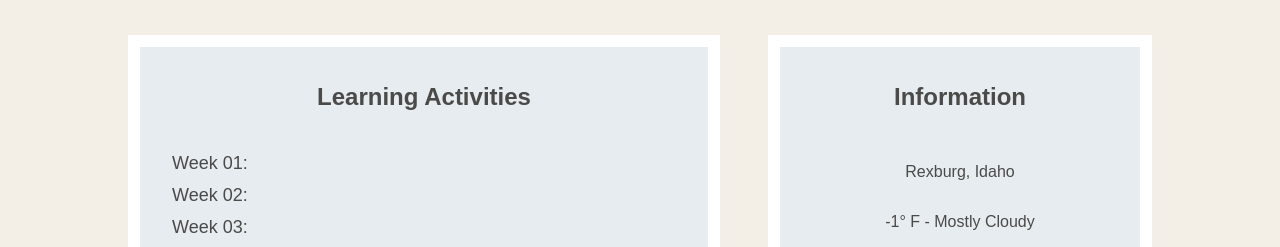
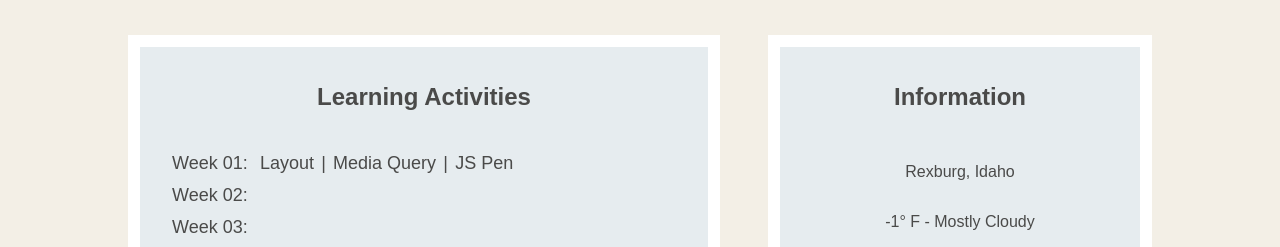
Before and after one commit to vbisso/wdd230, a plain HTML site: page index.html in a window 1280 px wide. Shown: the part 509-756 px from the top of the page. Drawn offline with Linux system fonts and the light colour scheme; a web font is replaced by a local one.

Commit message:
activities links

```diff
--- a/index.html
+++ b/index.html
@@ -35,7 +35,7 @@
       <section id="links" class="card">
         <h2>Learning Activities</h2>
         <ul>
-          <li>Week 01: <a></a></li>
+          <li>Week 01: <a href="https://codepen.io/vbisso/pen/MWxmyXv">Layout</a>|<a href="https://codepen.io/vbisso/pen/abMWNjj">Media Query</a>|<a href="https://codepen.io/vbisso/pen/PoLGXeq">JS Pen</a></li>
           <li>Week 02: <a></a></li>
           <li>Week 03: <a></a></li>
           <li>Week 04: <a></a></li>
--- a/styles/base.css
+++ b/styles/base.css
@@ -105,6 +105,11 @@ main ul{
     font-size: 18px;
     line-height: 1.8;
 }
+li a{
+    margin-left: 0.4em;
+    margin-right: 0.4em;
+
+}
 
 footer{
     display: flex;
```
